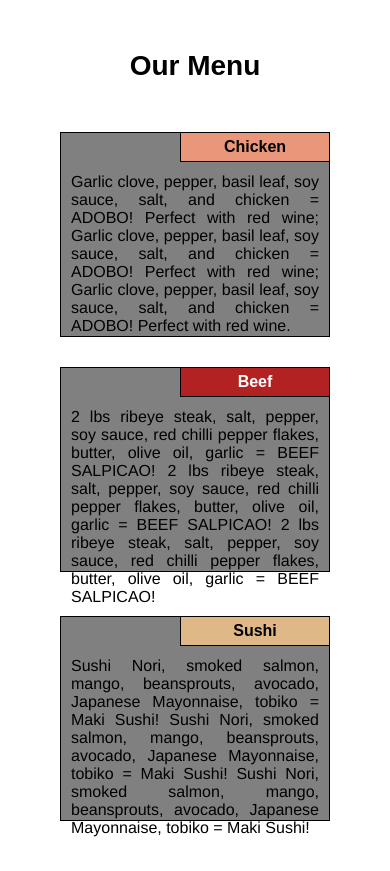
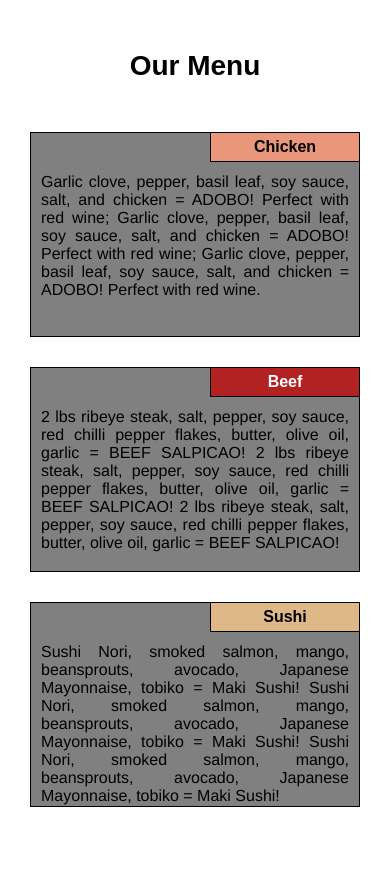
Before and after one commit to deadline1313/jhu_rails-specialization_class4_module2_css, a plain HTML site: page index.html in a window 390 px wide. After the commit the page ends 844 px from the top, so only its background shows below. Drawn offline with Linux system fonts and the light colour scheme.

Commit message:
edit spacing

```diff
--- a/css/module2.css
+++ b/css/module2.css
@@ -35,7 +35,7 @@ body {
   background-color: gray;
   height: 205px;
   position: relative;
-  margin-left: 5px;
+  margin-left: 20px;
   margin-right: 30px;
 }
 
@@ -136,17 +136,19 @@ h2.sushi {
     }
 
 .section1 {
-      margin-left: 30px;
-      margin-right: 10px;
+  margin-left: 30px ;
+  margin-right: 15px;
+  margin-bottom: 30px;
 }
 .section2 {
-      margin-left: 20px;
+  margin-left: 15px ;
   margin-right: 30px;
+  margin-bottom: 30px;
 }
 .section3 {
-      margin-top: 30px;
-      margin-left: 30px;
+  margin-left: 30px ;
   margin-right: 30px;
+  margin-bottom: 30px;
 }
 
   .col-lg-1 {
@@ -194,20 +196,21 @@ h2.sushi {
     }
 
 .section1 {
-      margin-left:60px;
-      margin-right:60px;
+  margin-left: 30px ;
+  margin-right: 30px;
   margin-bottom: 30px;
 }
 .section2 {
-      margin-left: 60px;
-      margin-right: 60px;
-      margin-bottom: 40px;
+  margin-left: 30px ;
+  margin-right: 30px;
+  margin-bottom: 30px;
 }
 .section3 {
-      margin-left:60px;
-      margin-right:60px;
-      margin-bottom: 50px;
+  margin-left: 30px ;
+  margin-right: 30px;
+  margin-bottom: 30px;
 }
+
 
   .col-md-1 {
     width: 8.33%;
```
Lines whose indentation alone changed are shown as unchanged.
